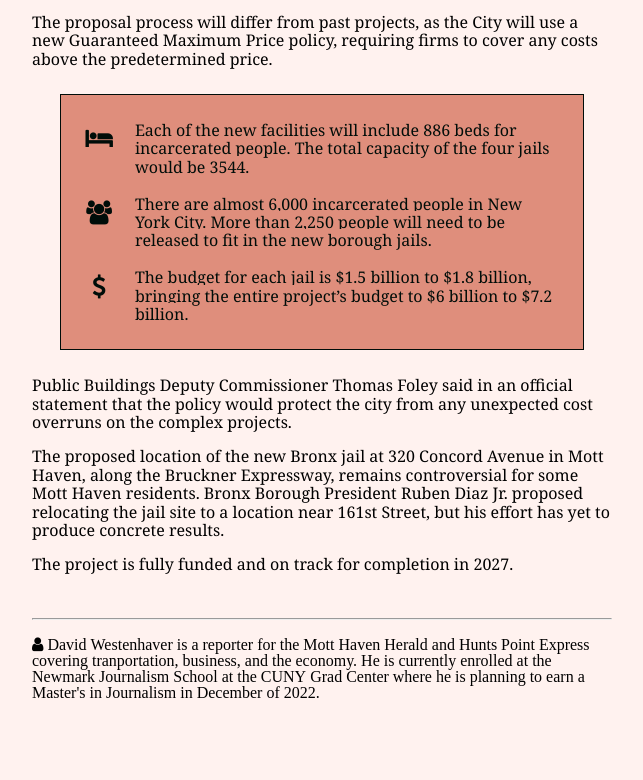
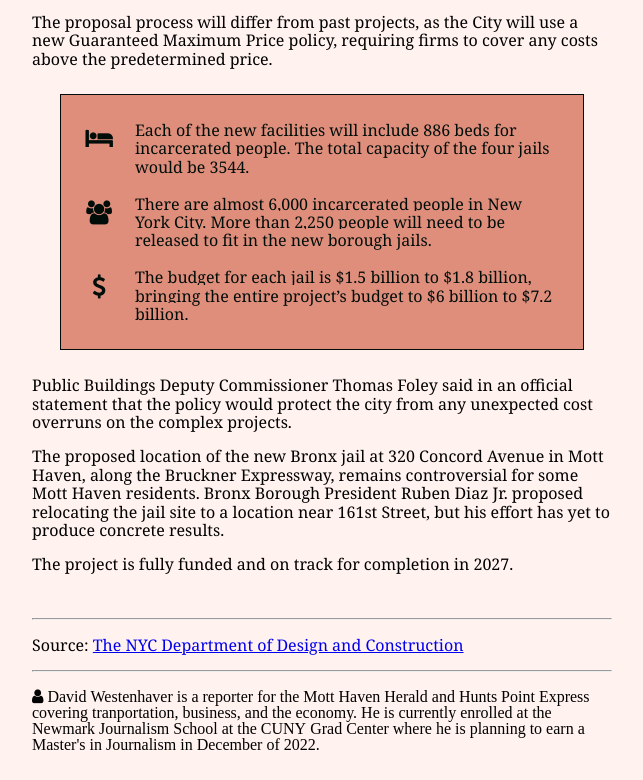
Before and after one commit to watkins-west/Icon-Graphic, a plain HTML site: page index.html in a window 1280 px wide. Shown: the part 1879-2659 px from the top of the page, without its empty margins (318-961 px from the left). Before the commit the page ends 2606 px from the top, so only its background shows below. Drawn offline with nearby package versions, Linux system fonts and the light colour scheme.

Commit message:
Add files via upload

```diff
--- a/index.html
+++ b/index.html
@@ -188,7 +188,10 @@
 
     <div class="container footer">
         <hr class="hr">
-
+        <p>
+            Source: <a href="https://www1.nyc.gov/site/ddc/about/press-releases/2021/pr-082621-NOI.page" target="_blank">The NYC Department of Design and Construction</a>
+        </p>
+        <hr>
         <p>
             <i class="fa fa-user" aria-hidden="true">
                 David Westenhaver is a reporter for the Mott Haven Herald and Hunts Point Express covering tranportation, business, and the economy. He is currently enrolled at the Newmark Journalism School at the CUNY Grad Center where he is planning to earn a Master's in Journalism in December of 2022.
```
